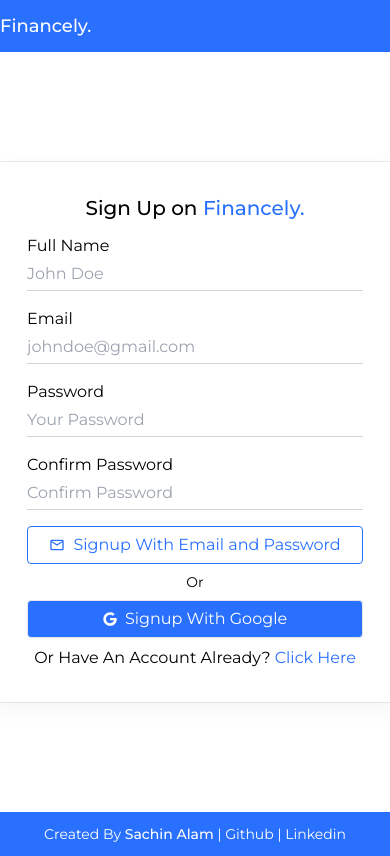
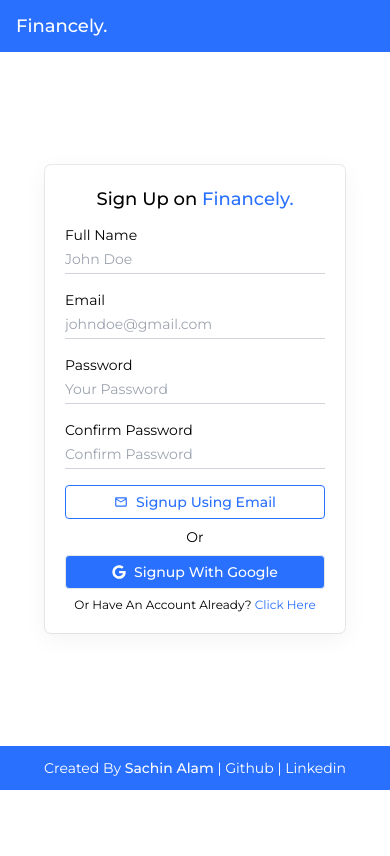
Before and after one commit to sachin9998/Financely, a React (Vite) app: page / in a window 390 px wide. Built offline with nearby package versions, Linux system fonts and the light colour scheme; no server answers.

Commit message:
Till signup

```diff
--- a/src/App.jsx
+++ b/src/App.jsx
@@ -8,12 +8,12 @@
 const App = () => {
   return (
     <Router>
-      <Header />
+      {/* <Header /> */}
       <Routes>
         <Route path="/" element={<Signup />} />
         <Route path="/dashboard" element={<Dashboard />} />
       </Routes>
-      <Footer />
+      {/* <Footer /> */}
     </Router>
   );
 };
--- a/src/components/Footer/Footer.jsx
+++ b/src/components/Footer/Footer.jsx
@@ -1,6 +1,6 @@
 const Footer = () => {
   return (
-    <footer className="sm:text-base text-sm bg-[var(--theme)] text-white p-3 flex items-center justify-center">
+    <footer className="sm:text-base text-sm w-full bg-[var(--theme)] text-white p-3 flex items-center justify-center">
       <p>
         {" "}
         Created By <span className="font-medium">Sachin Alam</span> |{" "}
--- a/src/components/Header/Header.jsx
+++ b/src/components/Header/Header.jsx
@@ -25,7 +25,7 @@
   }, [user, navigate]);
 
   return (
-    <header className="bg-[var(--theme)] text-[var(--white)] w-full font-medium text-lg leading-7 sticky top-0 left-0 z-50">
+    <header className="px-4 sm:p-0 bg-[var(--theme)] text-[var(--white)] w-full font-medium text-lg leading-7 sticky top-0 left-0 z-50">
       <nav className="flex justify-between items-center max-w-screen-xl mx-auto py-3">
         {/* Logo */}
 
--- a/src/pages/Dashboard.jsx
+++ b/src/pages/Dashboard.jsx
@@ -276,7 +276,7 @@
       <div className="w-full bg-[var(background-color)]">
         <div className="max-w-screen-xl mx-auto">
           {/* Cards Container */}
-          <div className="flex justify-between my-10 flex-wrap sm:items-center">
+          <div className="flex justify-between my-10 flex-wrap">
             <Card
               title={"Current Balance"}
               balance={currentBalance}
--- a/src/pages/Signup.jsx
+++ b/src/pages/Signup.jsx
@@ -9,8 +9,9 @@
 import { FaGoogle } from "react-icons/fa";
 import { MdMailOutline } from "react-icons/md";
 import { useNavigate } from "react-router-dom";
+import Footer from "../components/Footer/Footer";
+import Header from "../components/Header/Header";
 import { auth, db, provider } from "../firebase";
-import Footer from "../components/Footer/Footer";
 
 const getErrorMessage = (error) => {
   switch (error.code) {
@@ -40,7 +41,6 @@
   const [loading, setLoading] = useState(false);
 
   const navigate = useNavigate();
-
 
   const loginWithEmail = (event) => {
     event.preventDefault();
@@ -183,15 +183,16 @@
   };
 
   return (
-    <div className="w-full">
-      <div className="h-[90vh] flex items-center justify-center font-normal">
+    <div className="h-screen">
+      <Header />
+      <div className="h-[calc(100vh-150px)] sm:h-[calc(100vh-100px)] flex items-center justify-center font-normal">
         {loginForm ? (
           <div className="min-w-[400px] w-[30vw] box-shadow bg-white p-8 rounded-md">
             <h2 className=" font-medium text-xl text-center">
               Log In on <span className="text-[var(--theme)]">Financely.</span>
             </h2>
 
-            <form className="flex flex-col gap-4 mt-3 " action="">
+            <div className="flex flex-col gap-4 mt-3">
               <div>
                 <p>Email</p>
                 <input
@@ -223,7 +224,7 @@
                 <MdMailOutline />
                 {loading ? "Logging In..." : "Login With Email and Password"}
               </button>
-            </form>
+            </div>
 
             <p className="text-center my-2 text-sm">Or</p>
 
@@ -249,12 +250,15 @@
             </div>
           </div>
         ) : (
-          <div className="min-w-[400px] w-[35vw] box-shadow bg-white p-8 rounded-md">
-            <h2 className=" font-medium text-xl text-center">
+          <div className="min-w-[300px] sm:min-w-[400px] w-[30vw] box-shadow bg-white p-5 sm:p-8 rounded-md">
+            <h2 className=" font-medium text-lg sm:text-xl text-center">
               Sign Up on <span className="text-[var(--theme)]">Financely.</span>
             </h2>
 
-            <div className="flex flex-col gap-4 mt-3 " action="">
+            <div
+              className="text-sm sm:text-base flex flex-col gap-4 mt-3 "
+              action=""
+            >
               <div>
                 <p>Full Name</p>
                 <input
@@ -305,13 +309,11 @@
 
               <button
                 onClick={signupWithEmail}
-                className="bg-white text-[var(--theme)] py-[6px] rounded border border-[var(--theme)] hover:bg-white hover:text-[var(--theme)] hover:border hover:border-[var(--theme)] transition-all flex justify-center items-center gap-2"
+                className="font-medium sm:font-normal bg-white text-[var(--theme)] py-[6px] rounded border border-[var(--theme)] hover:bg-white hover:text-[var(--theme)] hover:border hover:border-[var(--theme)] transition-all flex justify-center items-center gap-2 "
                 disabled={loading}
               >
                 <MdMailOutline />{" "}
-                {loading
-                  ? "Creating User..."
-                  : "Signup With Email and Password"}
+                {loading ? "Creating User..." : "Signup Using Email"}
               </button>
             </div>
 
@@ -320,13 +322,13 @@
             <div className="flex flex-col gap-2">
               <button
                 onClick={signInWithGoogle}
-                className="bg-[var(--theme)] text-white py-[6px] border rounded hover:bg-white hover:text-[var(--theme)] hover:border hover:border-[var(--theme)] transition-all flex justify-center items-center gap-2"
+                className=" text-sm sm:text-base font-medium sm:font-normal bg-[var(--theme)] text-white py-[6px] border rounded hover:bg-white hover:text-[var(--theme)] hover:border hover:border-[var(--theme)] transition-all flex justify-center items-center gap-2"
               >
                 <FaGoogle className="text-sm" />
                 {loading ? "Loading..." : "Signup With Google"}
               </button>
 
-              <p className="text-center">
+              <p className="text-xs sm:text-base text-center">
                 Or Have An Account Already?{" "}
                 <span
                   onClick={() => setLoginForm(true)}
@@ -339,6 +341,7 @@
           </div>
         )}
       </div>
+      <Footer />
     </div>
   );
 };
```
